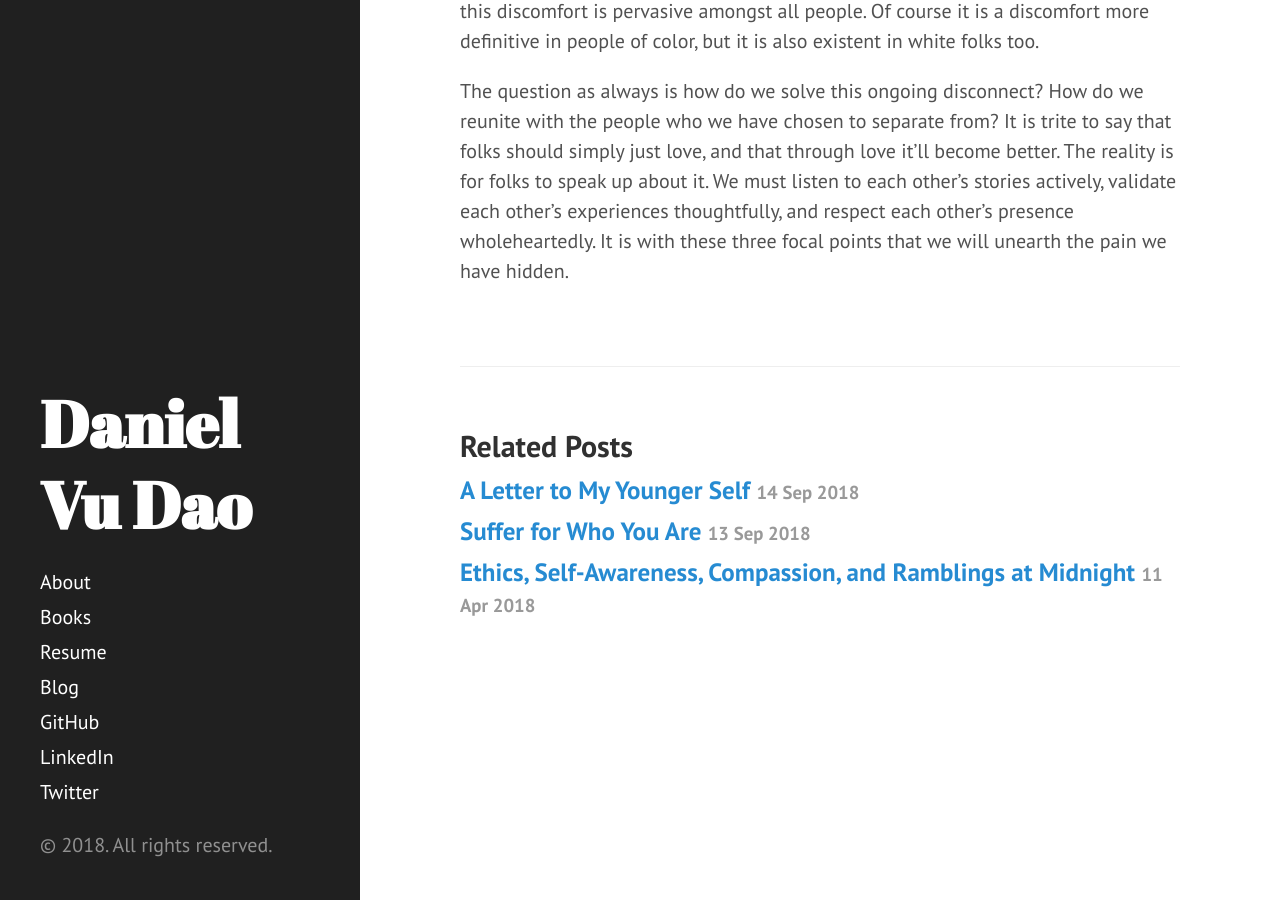
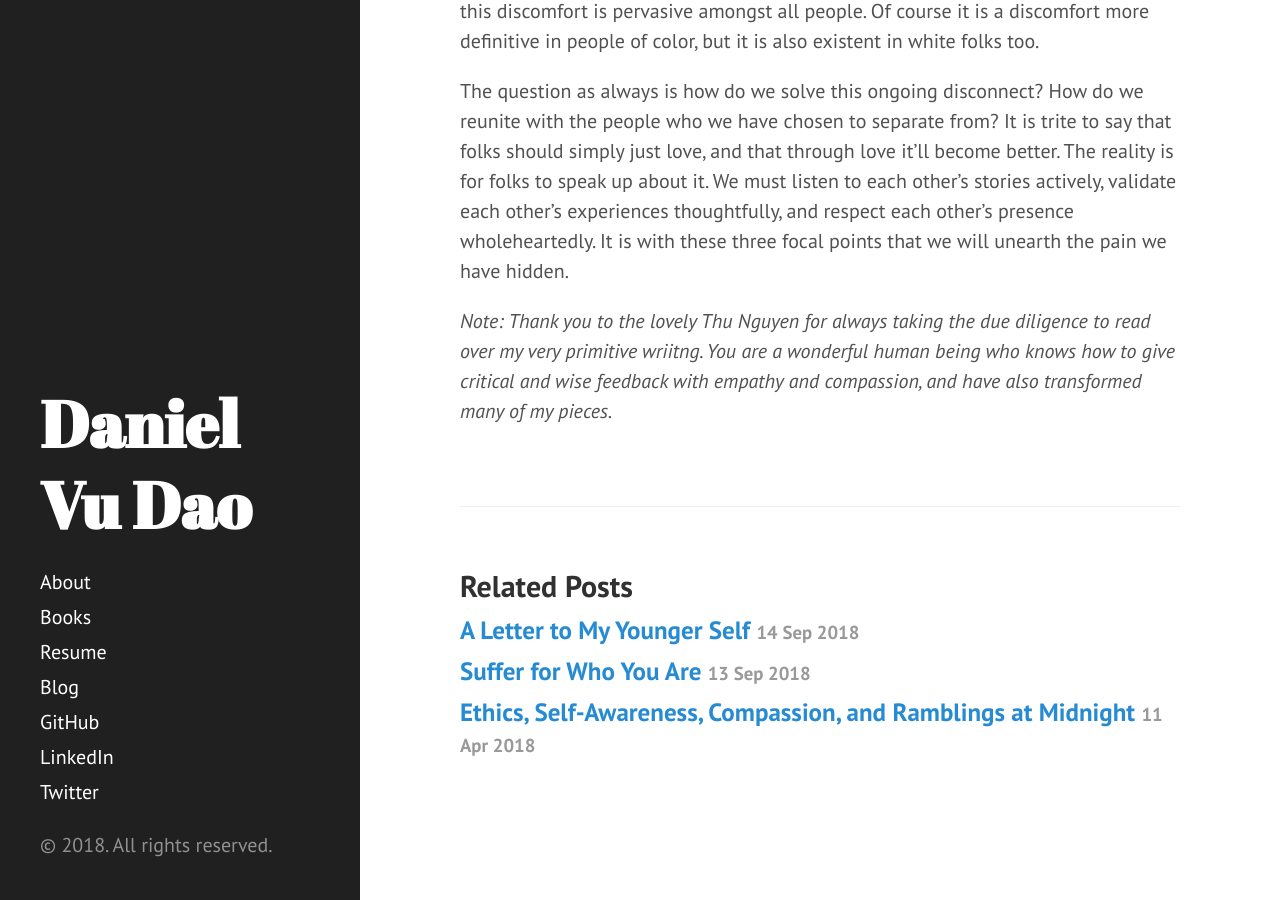
Before and after one commit to danielvdao/danielvdao.github.io, a Jekyll site: the page built from _posts/2018-09-23-mediations-race-ethnic.markdown, in a window 1280 px wide and 900 px high, scrolled down 1374 px. Built offline with Jekyll 4.4.1, drawn with Linux system fonts in a browser that asks for light colours.

Commit message:
Update 2018-09-23-mediations-race-ethnic.markdown

```diff
--- a/_posts/2018-09-23-mediations-race-ethnic.markdown
+++ b/_posts/2018-09-23-mediations-race-ethnic.markdown
@@ -18,3 +18,5 @@ I made an attempt this year at speaking up and becoming more honest with who I w
 I want to make a stronger attempt at speaking up, for the causes I deeply care for. For the pain that people struggle to admit. I had held back on this issue for a long time because I thought my experiences were invalid. I envisioned myself as crazy and neurotic. I thought myself to be insane and delusional. But then I realized that this discomfort is pervasive amongst all people. Of course it is a discomfort more definitive in people of color, but it is also existent in white folks too.
 
 The question as always is how do we solve this ongoing disconnect? How do we reunite with the people who we have chosen to separate from? It is trite to say that folks should simply just love, and that through love it’ll become better. The reality is for folks to speak up about it. We must listen to each other’s stories actively, validate each other’s experiences thoughtfully, and respect each other’s presence wholeheartedly. It is with these three focal points that we will unearth the pain we have hidden.
+
+*Note: Thank you to the lovely Thu Nguyen for always taking the due diligence to read over my very primitive wriitng. You are a wonderful human being who knows how to give critical and wise feedback with empathy and compassion, and have also transformed many of my pieces.*
```
